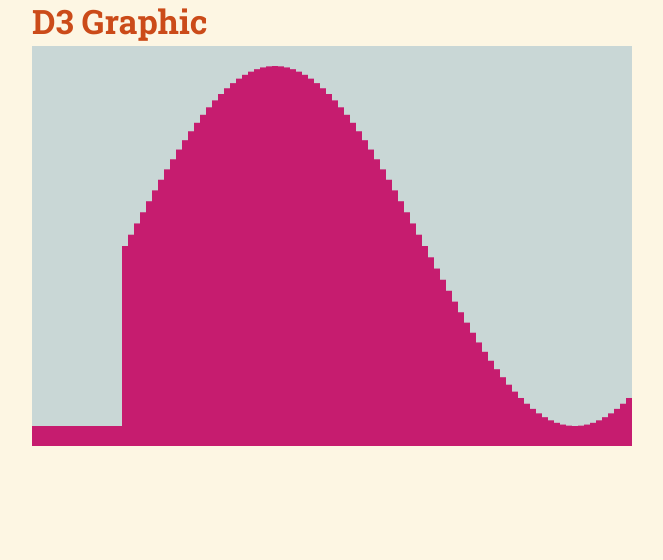
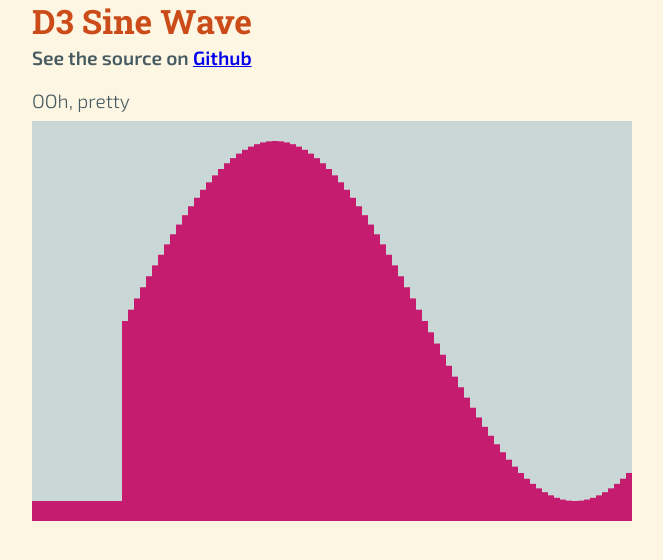
Before and after one commit to paulrenenichols/D3-Sine-Wave, a plain HTML site: page index.html in a window 1280 px wide. Shown: the whole page, without its empty margins (96-759 px from the left). Drawn offline with Linux system fonts and the light colour scheme.

Commit message:
Slight tweaks for the github.io page.

```diff
--- a/base.css
+++ b/base.css
@@ -46,6 +46,15 @@ p {
   margin-bottom: .5em;
 }
 
+strong + p {
+  margin-top: 1em;
+}
+
+em {
+  font-style: italic;
+  font-size: 70%;
+}
+
 .container {
   width: 80%;
   max-width: 1200px;
--- a/index.html
+++ b/index.html
@@ -2,12 +2,14 @@
 <html lang="en">
 <head>
   <meta charset="UTF-8">
-  <title>D3 Graphic</title>
+  <title>D3 Sine Wave</title>
   <link rel="stylesheet" href="base.css">
 </head>
 <body>
   <div class="container">
-    <h2>D3 Graphic</h2>
+    <h2>D3 Sine Wave</h2>
+    <strong>See the source on <a target="_blank" href="https://github.com/paulrenenichols/D3-Sine-Wave">Github</a></strong>
+    <p>OOh, pretty</p>
     <div id="chart"></div>
   </div>
   <script src="d3.min.js"></script>
```
Also changed, not shown: 1 other file.
